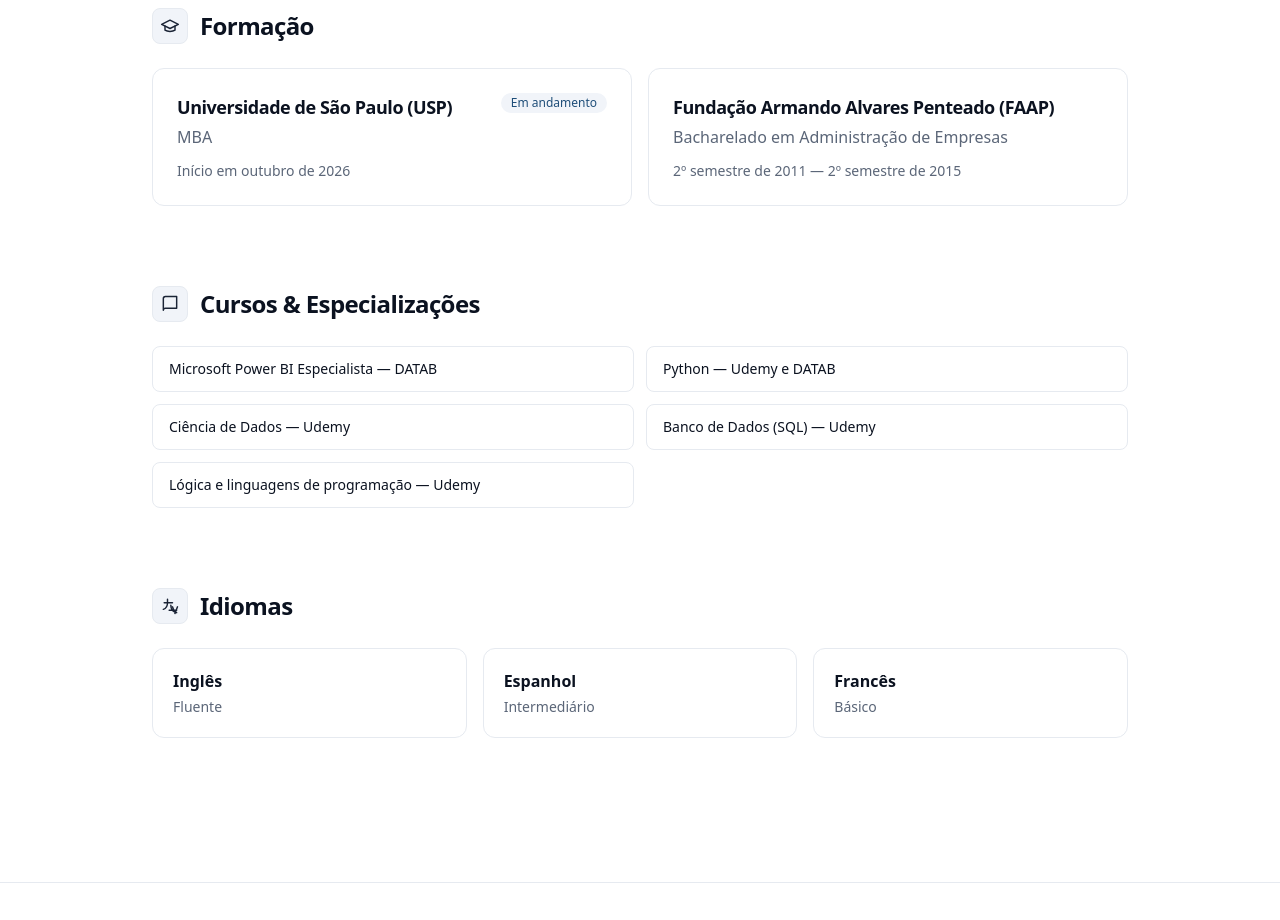
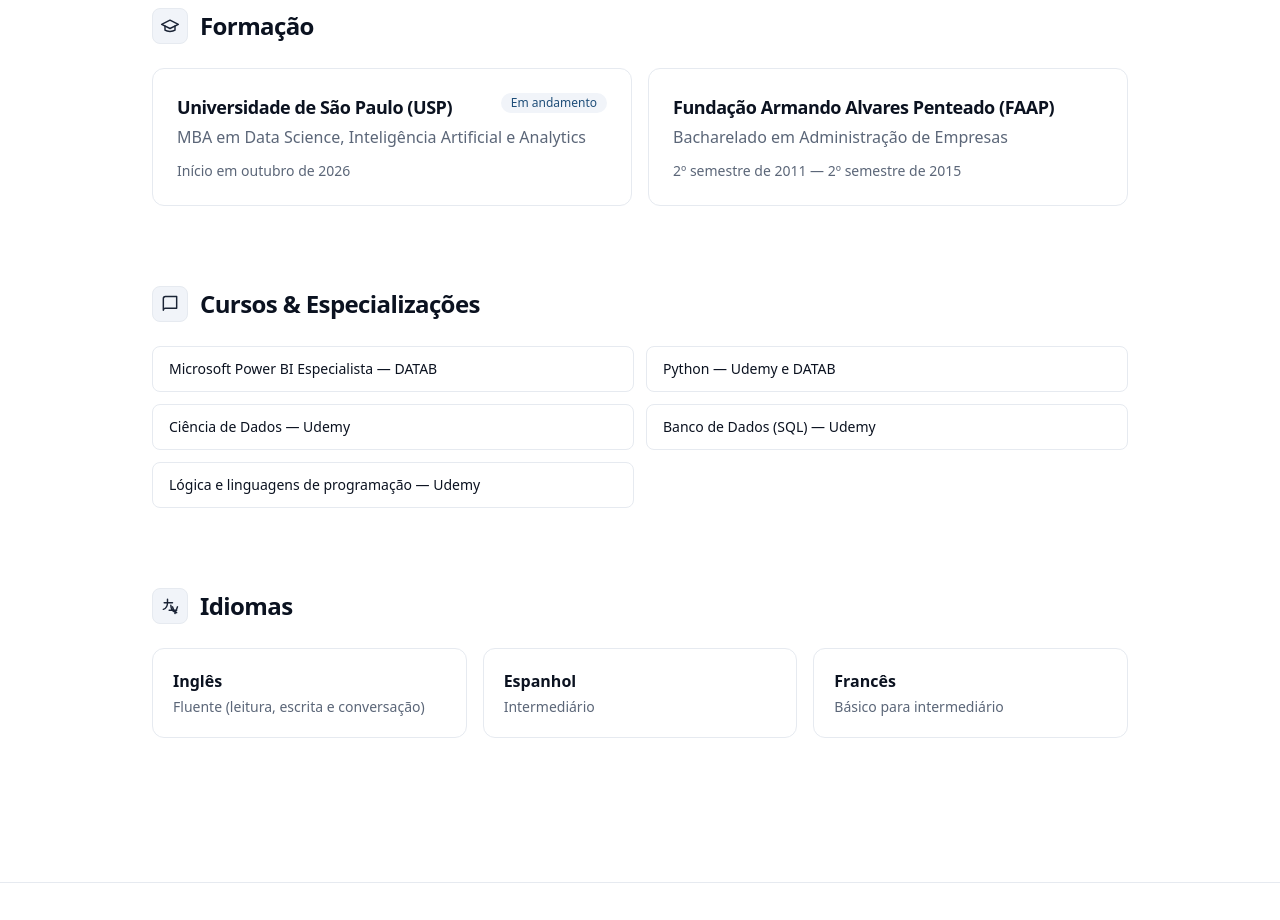
Before and after one commit to diogoksilva/curriculo_principal, a plain HTML site: page index.html in a window 1280 px wide. Shown: the part 2820-3740 px from the top of the page. Drawn offline with nearby package versions, Linux system fonts and the light colour scheme.

Commit message:
Atualiza nome do MBA e níveis de idioma
Co-Authored-By: Claude Opus 5.5 <noreply@anthropic.com>

```diff
--- a/index.html
+++ b/index.html
@@ -284,7 +284,7 @@
             <h3 class="text-lg font-semibold tracking-tight">Universidade de São Paulo (USP)</h3>
             <span class="shrink-0 rounded-full bg-secondary px-2.5 py-0.5 text-xs font-medium text-accent">Em andamento</span>
           </div>
-          <p class="mt-1 text-muted">MBA</p>
+          <p class="mt-1 text-muted">MBA em Data Science, Inteligência Artificial e Analytics</p>
           <p class="mt-3 text-sm text-muted">Início em outubro de 2026</p>
         </div>
         <div class="rounded-xl border border-soft bg-card p-6">
@@ -323,7 +323,7 @@
       <div class="grid gap-4 sm:grid-cols-3">
         <div class="rounded-xl border border-soft bg-card p-5">
           <p class="text-base font-semibold">Inglês</p>
-          <p class="mt-1 text-sm text-muted">Fluente</p>
+          <p class="mt-1 text-sm text-muted">Fluente (leitura, escrita e conversação)</p>
         </div>
         <div class="rounded-xl border border-soft bg-card p-5">
           <p class="text-base font-semibold">Espanhol</p>
@@ -331,7 +331,7 @@
         </div>
         <div class="rounded-xl border border-soft bg-card p-5">
           <p class="text-base font-semibold">Francês</p>
-          <p class="mt-1 text-sm text-muted">Básico</p>
+          <p class="mt-1 text-sm text-muted">Básico para intermediário</p>
         </div>
       </div>
     </section>
```
